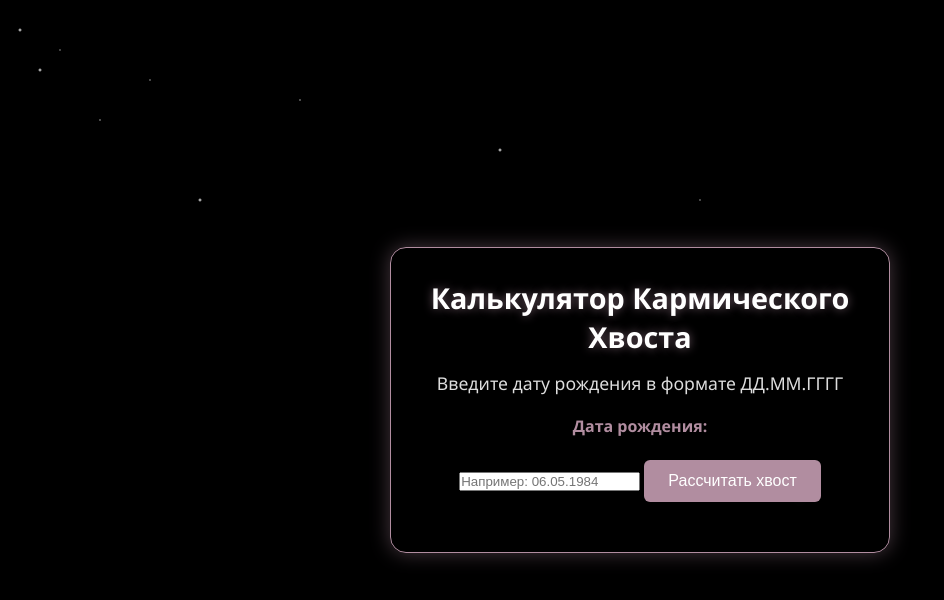
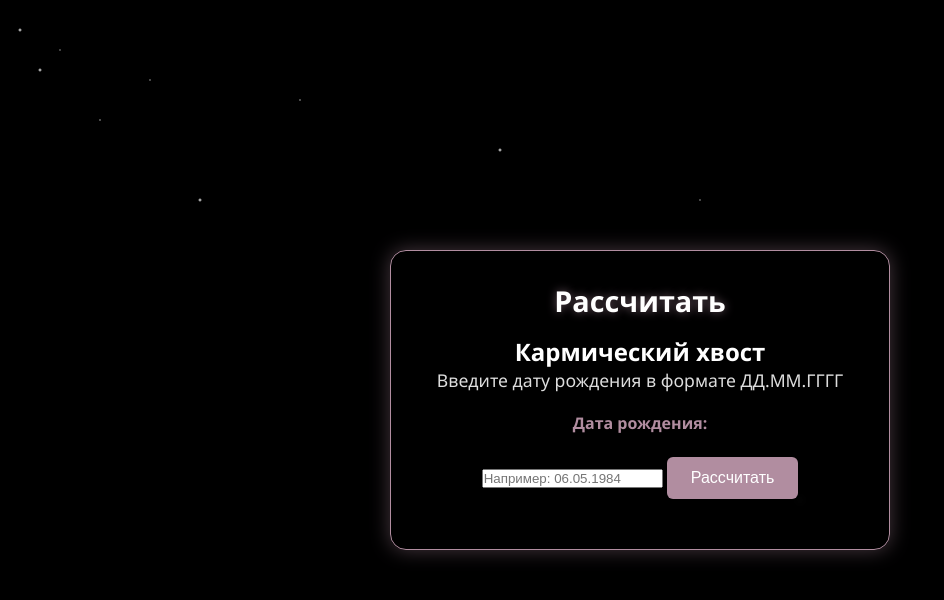
Before and after one commit to klimbatik/karmiccalculator, a plain HTML site: page index.html in a window 1280 px wide. Shown: the whole page, without its empty margins (0-944 px from the left). Drawn offline with Linux system fonts and the light colour scheme.

Commit message:
Update index.html

```diff
--- a/index.html
+++ b/index.html
@@ -9,7 +9,8 @@
 <body>
     <div class="stars"></div>
     <div class="container">
-        <h1>Калькулятор Кармического Хвоста</h1>
+        <h1 class="main-title">Рассчитать</h1>
+        <h2 class="sub-title">Кармический хвост</h2>
         <p>Введите дату рождения в формате ДД.ММ.ГГГГ</p>
         <form id="dateForm">
             <label for="birthDate">Дата рождения:</label>
@@ -20,10 +21,10 @@
                 placeholder="Например: 06.05.1984"
                 required
             >
-            <button type="submit">Рассчитать хвост</button>
+            <button type="submit">Рассчитать</button>
         </form>
         <div id="result" style="display: none;">
-            <h2>Ваш кармический хвост:</h2>
+            <h3>Ваш кармический хвост:</h3>
             <p id="karmicTailCode"></p>
             <p id="karmicTailName"></p>
             <p id="karmicTailDescription"></p>
```
